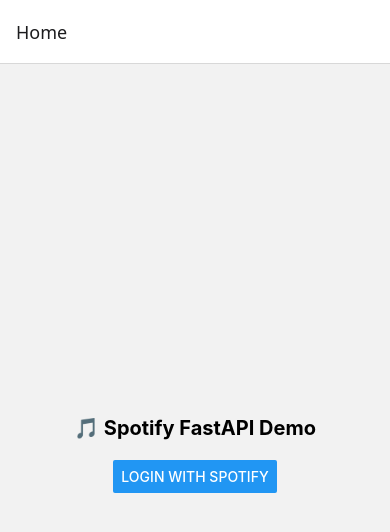
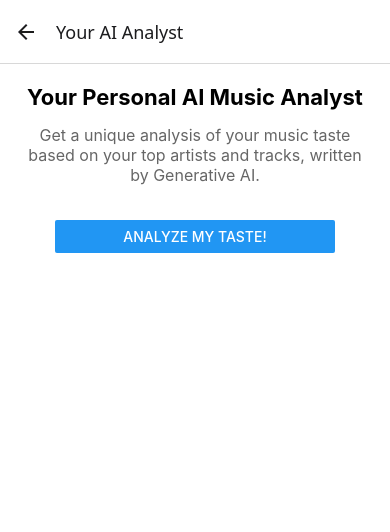
Before and after one commit to ash-1607/spotify-fastapi-project, a React Native app in the folder mobile_app/: screen /AIAnalysis in a window 390 px wide. Shown: the top 532 px of the page. Built offline with nearby package versions, Linux system fonts and the light colour scheme.

Commit message:
Added the AI Analysis feature

```diff
--- a/mobile_app/App.tsx
+++ b/mobile_app/App.tsx
@@ -7,6 +7,7 @@ import PlaylistDetailScreen from './src/screens/PlaylistDetailScreen';
 import TopTracksScreen from './src/screens/TopTracksScreen';
 import TopArtistsScreen from './src/screens/TopArtistsScreen';
 import ForgottenGemsScreen from './src/screens/ForgottenGemsScreen';
+import AIAnalysisScreen from './src/screens/AIAnalysisScreen';
 
 export type RootStackParamList = {
   Home: undefined;
@@ -18,6 +19,7 @@ export type RootStackParamList = {
   TopTracks: undefined;
   TopArtists: undefined;
   ForgottenGems: undefined;
+  AIAnalysis: undefined;
 };
 
 const Stack = createNativeStackNavigator<RootStackParamList>();
@@ -32,6 +34,7 @@ export default function App() {
         <Stack.Screen name="TopTracks" component={TopTracksScreen} options={{ title: 'Your Top Tracks' }}/>
         <Stack.Screen name="TopArtists" component={TopArtistsScreen} options={{ title: 'Your Top Artists' }}/>
         <Stack.Screen name="ForgottenGems" component={ForgottenGemsScreen} options={{ title: 'Forgotten Gems' }}/>
+        <Stack.Screen name="AIAnalysis" component={AIAnalysisScreen} options={{title: "Your AI Analyst"}}/>
       </Stack.Navigator>
     </NavigationContainer>
   );
--- /dev/null
+++ b/mobile_app/src/screens/AIAnalysisScreen.tsx
@@ -0,0 +1,113 @@
+// src/screens/AIAnalysisScreen.tsx
+
+import React, { useState } from 'react';
+import {
+  View,
+  Text,
+  StyleSheet,
+  ActivityIndicator,
+  Button,
+//   SafeAreaView,
+  ScrollView,
+} from 'react-native';
+import { SafeAreaView } from 'react-native-safe-area-context';
+import api from '../api';
+
+const AIAnalysisScreen = () => {
+  const [loading, setLoading] = useState(false);
+  const [error, setError] = useState<string | null>(null);
+  const [analysis, setAnalysis] = useState<string | null>(null);
+
+  const fetchAnalysis = async () => {
+    setLoading(true);
+    setError(null);
+    setAnalysis(null);
+    try {
+      const response = await api.get<{ analysis: string }>('/me/ai-analysis');
+      setAnalysis(response.data.analysis);
+    } catch (err: any) {
+      console.error('Failed to fetch AI analysis:', err);
+      setError(err.response?.data?.detail || 'Failed to get analysis.');
+    } finally {
+      setLoading(false);
+    }
+  };
+
+  return (
+    <SafeAreaView style={styles.container}>
+      <ScrollView contentContainerStyle={styles.scrollContainer}>
+        <Text style={styles.title}>Your Personal AI Music Analyst</Text>
+        <Text style={styles.description}>
+          Get a unique analysis of your music taste based on your top
+          artists and tracks, written by Generative AI.
+        </Text>
+
+        <View style={styles.buttonWrapper}>
+          <Button
+            title={loading ? 'Thinking...' : 'Analyze My Taste!'}
+            onPress={fetchAnalysis}
+            disabled={loading}
+          />
+        </View>
+
+        {loading && <ActivityIndicator size="large" style={styles.loading} />}
+
+        {error && <Text style={styles.errorText}>{error}</Text>}
+
+        {analysis && (
+          <View style={styles.analysisBox}>
+            <Text style={styles.analysisText}>{analysis}</Text>
+          </View>
+        )}
+      </ScrollView>
+    </SafeAreaView>
+  );
+};
+
+const styles = StyleSheet.create({
+  container: {
+    flex: 1,
+    backgroundColor: '#fff',
+  },
+  scrollContainer: {
+    padding: 20,
+    alignItems: 'center',
+  },
+  title: {
+    fontSize: 22,
+    fontWeight: 'bold',
+    textAlign: 'center',
+  },
+  description: {
+    fontSize: 16,
+    color: '#666',
+    textAlign: 'center',
+    marginVertical: 15,
+  },
+  buttonWrapper: {
+    width: '80%',
+    marginVertical: 20,
+  },
+  loading: {
+    marginVertical: 20,
+  },
+  errorText: {
+    color: 'red',
+    fontSize: 16,
+    textAlign: 'center',
+  },
+  analysisBox: {
+    marginTop: 20,
+    backgroundColor: '#f8f8f8',
+    borderRadius: 10,
+    padding: 20,
+    width: '100%',
+  },
+  analysisText: {
+    fontSize: 17,
+    color: '#333',
+    lineHeight: 25,
+  },
+});
+
+export default AIAnalysisScreen;
--- a/mobile_app/src/screens/HomeScreen.tsx
+++ b/mobile_app/src/screens/HomeScreen.tsx
@@ -263,6 +263,11 @@ export default function HomeScreen({ navigation }: any) {
         />
 
         <Button
+          title="Ask AI Music Analyst"
+          onPress={() => navigation.navigate('AIAnalysis')}
+        />
+
+        <Button
           title="Logout"
           onPress={handleLogout}
           color="#FF5A5F"
```
Also changed, not shown: 1 other file (tests, documents, lock files or other folders).
